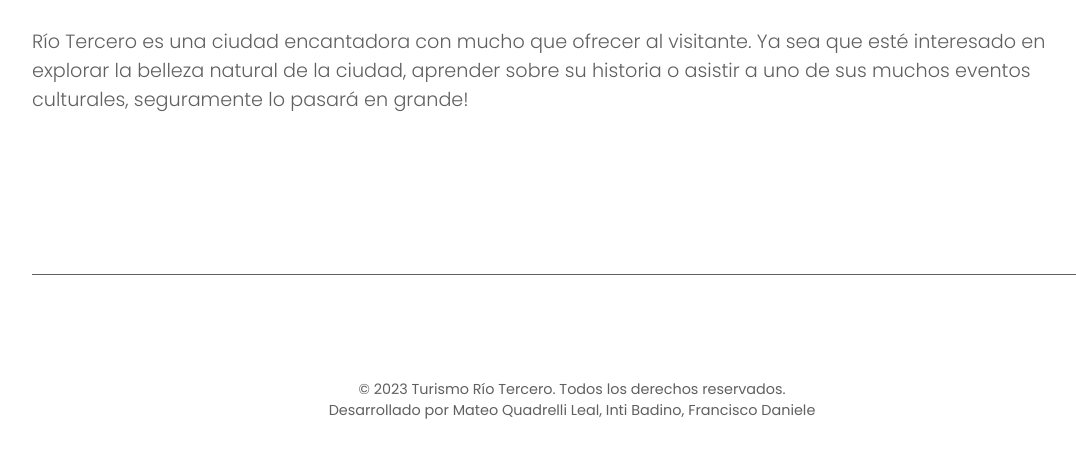
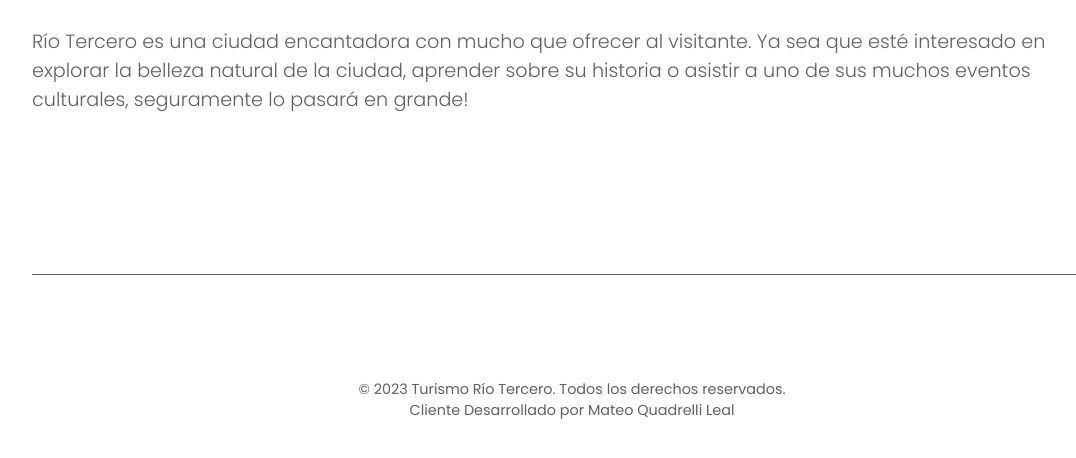
Before and after one commit to QuaDDom/r3-tourism, a website: page frontend/index.html in a window 1280 px wide. Shown: the part 864-1322 px from the top of the page, without its empty margins (68-1144 px from the left). Drawn offline with Linux system fonts and the light colour scheme.

Commit message:
[update] index.html

```diff
--- a/frontend/index.html
+++ b/frontend/index.html
@@ -81,7 +81,7 @@
     <footer>
       <div class="footerContent">
         <p>&copy; 2023 Turismo Río Tercero. Todos los derechos reservados.</p>
-        <p>Desarrollado por Mateo Quadrelli Leal, Inti Badino, Francisco Daniele</p>
+        <p>Cliente Desarrollado por Mateo Quadrelli Leal</p>
       </div>
     </footer>
     <script src="js/index.js"></script>
--- a/frontend/js/database.js
+++ b/frontend/js/database.js
@@ -1,5 +1,5 @@
 
-
+//Conexión con el servidor de MySQL
 var mysql = require('mysql');
 var conexion= mysql.createConnection({
     host : 'localhost',
```
